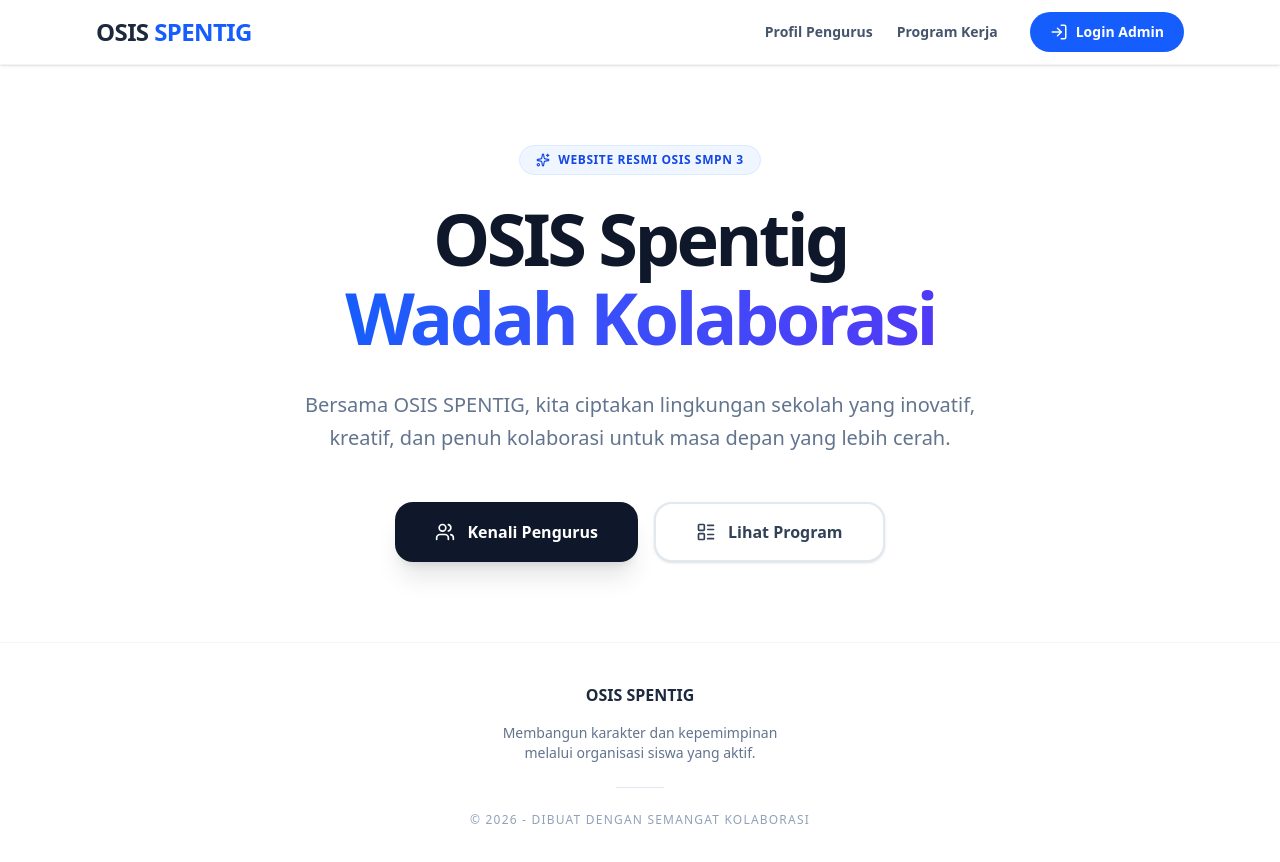
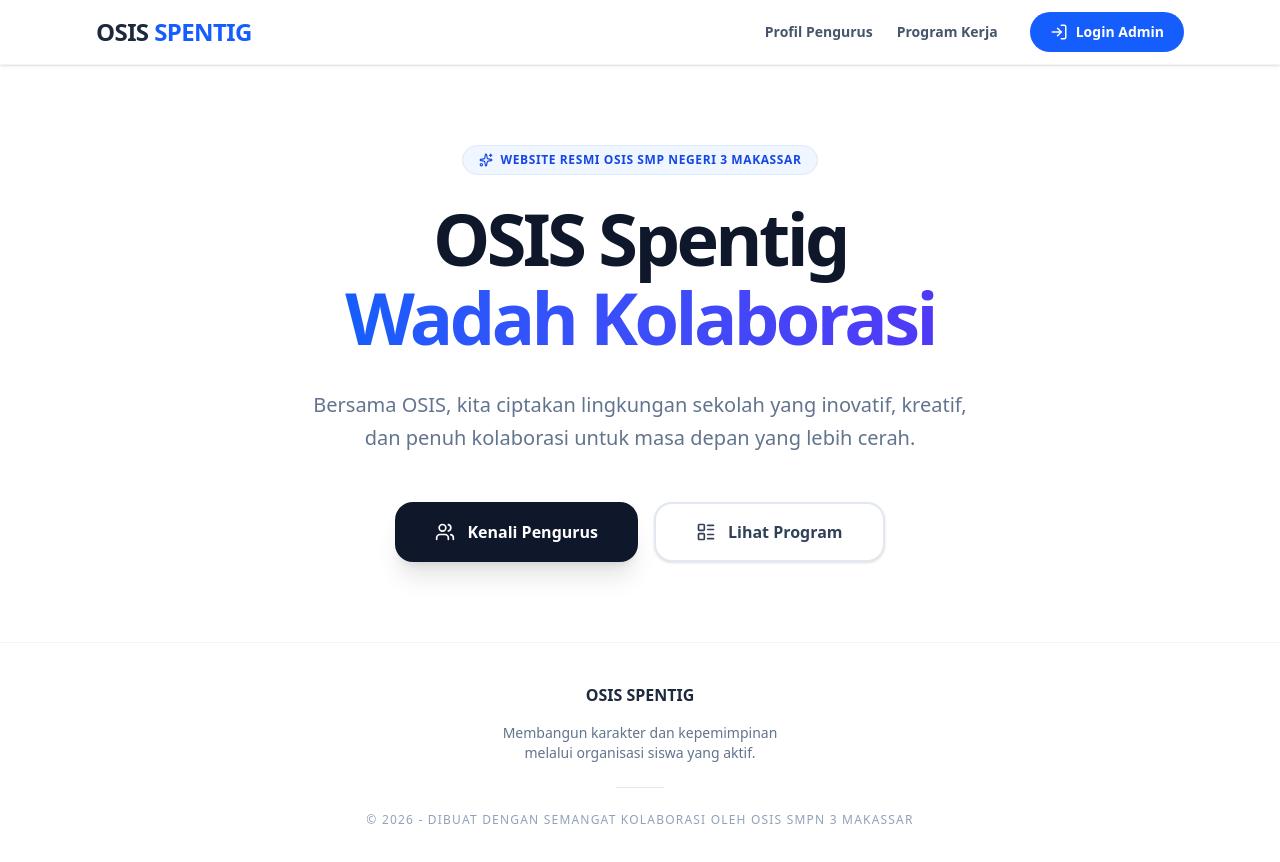
Before and after one commit to fathullahbk/osis-spentig, a Next.js app: page / in a window 1280 px wide. Shown: the top 862 px of the page. Built offline with nearby package versions, Linux system fonts and the light colour scheme.

Commit message:
Update home

```diff
--- a/app/page.tsx
+++ b/app/page.tsx
@@ -53,7 +53,7 @@ export default function HomePage() {
             {/* Badge kecil di atas judul */}
             <div className="inline-flex items-center gap-2 bg-blue-50 text-blue-700 px-4 py-1.5 rounded-full text-xs font-bold uppercase tracking-wider mb-6 border border-blue-100">
               <Sparkles size={14} />
-              Website Resmi OSIS SMPN 3
+              Website Resmi OSIS SMP Negeri 3 Makassar
             </div>
 
             <h2 className="text-5xl md:text-7xl font-black text-slate-900 mb-8 tracking-tighter leading-[1.1]">
@@ -64,7 +64,7 @@ export default function HomePage() {
             </h2>
 
             <p className="text-lg md:text-xl text-slate-500 mb-12 leading-relaxed max-w-2xl mx-auto font-medium">
-              Bersama OSIS SPENTIG, kita ciptakan lingkungan sekolah yang inovatif, kreatif, dan penuh kolaborasi untuk masa depan yang lebih cerah.
+              Bersama OSIS, kita ciptakan lingkungan sekolah yang inovatif, kreatif, dan penuh kolaborasi untuk masa depan yang lebih cerah.
             </p>
 
             {/* Tombol Aksi */}
@@ -98,7 +98,7 @@ export default function HomePage() {
             </p>
             <div className="h-px w-12 bg-slate-200 my-2"></div>
             <p className="text-xs text-slate-400 font-medium uppercase tracking-widest">
-              © {new Date().getFullYear()} - Dibuat dengan semangat kolaborasi
+              © {new Date().getFullYear()} - Dibuat dengan semangat kolaborasi oleh OSIS SMPN 3 Makassar
             </p>
           </div>
         </div>
```
